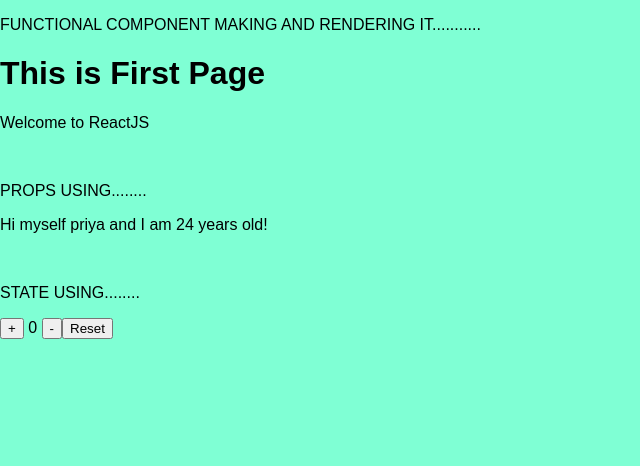
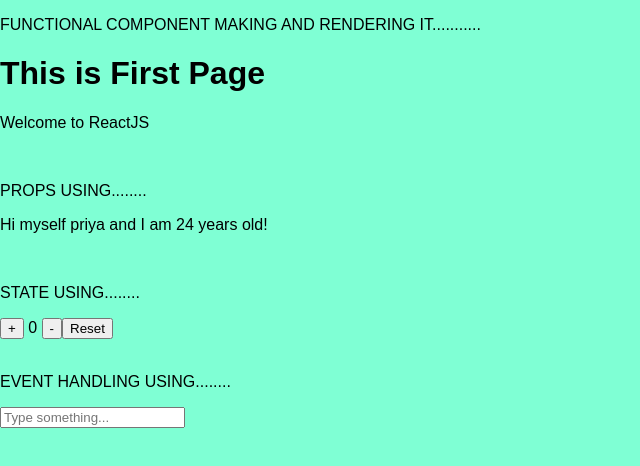
Before and after one commit to PriyaRRajbhar/100daysofCode, a React (Vite) app in the folder reactjs/practice/: page / in a window 1280 px wide. Shown: the top 466 px of the page, without its empty margins (0-640 px from the left). Built offline with nearby package versions, Linux system fonts and the light colour scheme.

Commit message:
event handling

```diff
--- a/reactjs/practice/src/App.jsx
+++ b/reactjs/practice/src/App.jsx
@@ -2,6 +2,7 @@ import React from 'react';
 import Firstpage from './component/Firstpage';
 import Props from './component/Props';
 import State from './component/State';
+import Eventh from './component/Eventh';
 
 function App() {
   return (
@@ -18,6 +19,9 @@ function App() {
         <State/>
       </div>
       <br />
+      <div>
+        <Eventh/>
+      </div>
     </>
   );
 }
--- /dev/null
+++ b/reactjs/practice/src/component/Eventh.jsx
@@ -0,0 +1,43 @@
+import React from 'react';
+
+function handleInputChange(event) {
+  console.log("Event type:", event.type);           // "change"
+  console.log("Element that changed:", event.target); // The <input> element
+  console.log("Element tag name:", event.target.tagName); // "INPUT"
+  console.log("Current value:", event.target.value);     // Whatever user typed
+  console.log("Element ID:", event.target.id);           // The input's ID if it has one
+}
+
+function Eventh() {
+  return (
+    <div>
+        <p>EVENT HANDLING USING........</p>
+        {/* <input onChange={handleInputChange} /> */}
+        <input
+  id="myInput"
+  onChange={handleInputChange}
+  placeholder="Type something..."
+/>
+    </div>
+    )
+}
+
+export default Eventh;
+
+
+//BASIC.................
+// function MyButton() {
+//   function handleClick() {
+//     alert('Button was clicked!');
+//   }
+
+//   return (
+//     <button onClick={handleClick}>
+//       Click me
+//     </button>
+//   );
+// }
+
+// function Eventh() {
+//   return <MyButton />;
+// }
```
